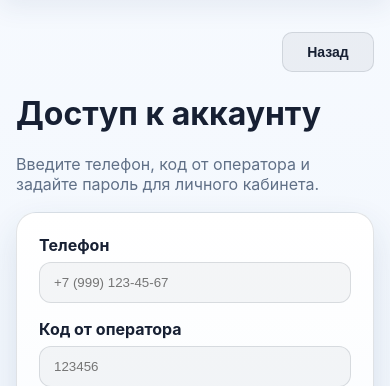
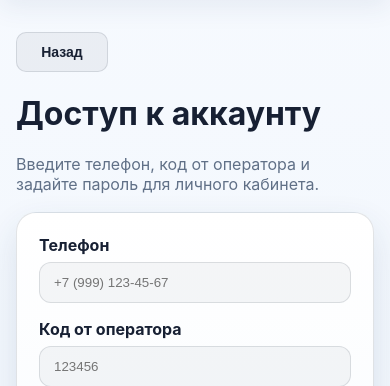
Before and after one commit to denchikslazieeet/velorent_system, a Django app: page /accounts/claim/ in a window 390 px wide. Shown: the part 198-584 px from the top of the page. Run offline with Django 5.2, Linux system fonts and the light colour scheme; data that the repository does not hold is empty.

Commit message:
Align page titles with back button

```diff
--- a/static/css/style.css
+++ b/static/css/style.css
@@ -299,6 +299,7 @@ button:disabled,
 }
 
 .page-content {
+    position: relative;
     padding-top: 32px;
     padding-bottom: 34px;
     flex: 1;
@@ -352,9 +353,13 @@ button:disabled,
 }
 
 .page-back-row {
+    position: absolute;
+    top: 32px;
+    right: 0;
+    z-index: 2;
     display: flex;
     justify-content: flex-end;
-    margin-bottom: 18px;
+    margin: 0;
 }
 
 .back-button {
@@ -710,7 +715,12 @@ button:disabled,
 }
 
 .page-header {
+    min-height: 42px;
     margin-bottom: 18px;
+}
+
+.has-page-back .page-header {
+    padding-right: 112px;
 }
 
 .page-header p,
@@ -1396,6 +1406,16 @@ input[type="radio"] {
 
     .price-line strong {
         text-align: left;
+    }
+
+    .page-back-row {
+        position: static;
+        justify-content: flex-start;
+        margin-bottom: 14px;
+    }
+
+    .has-page-back .page-header {
+        padding-right: 0;
     }
 
     .install-app-button {
--- a/templates/base.html
+++ b/templates/base.html
@@ -85,7 +85,7 @@
 </aside>
 {% endif %}
 
-<main class="container page-content">
+<main class="container page-content{% if request.resolver_match.url_name != 'home' and request.resolver_match.url_name != 'operator-dashboard' %} has-page-back{% endif %}">
     {% if messages %}
         <div class="messages">
             {% for message in messages %}
```
